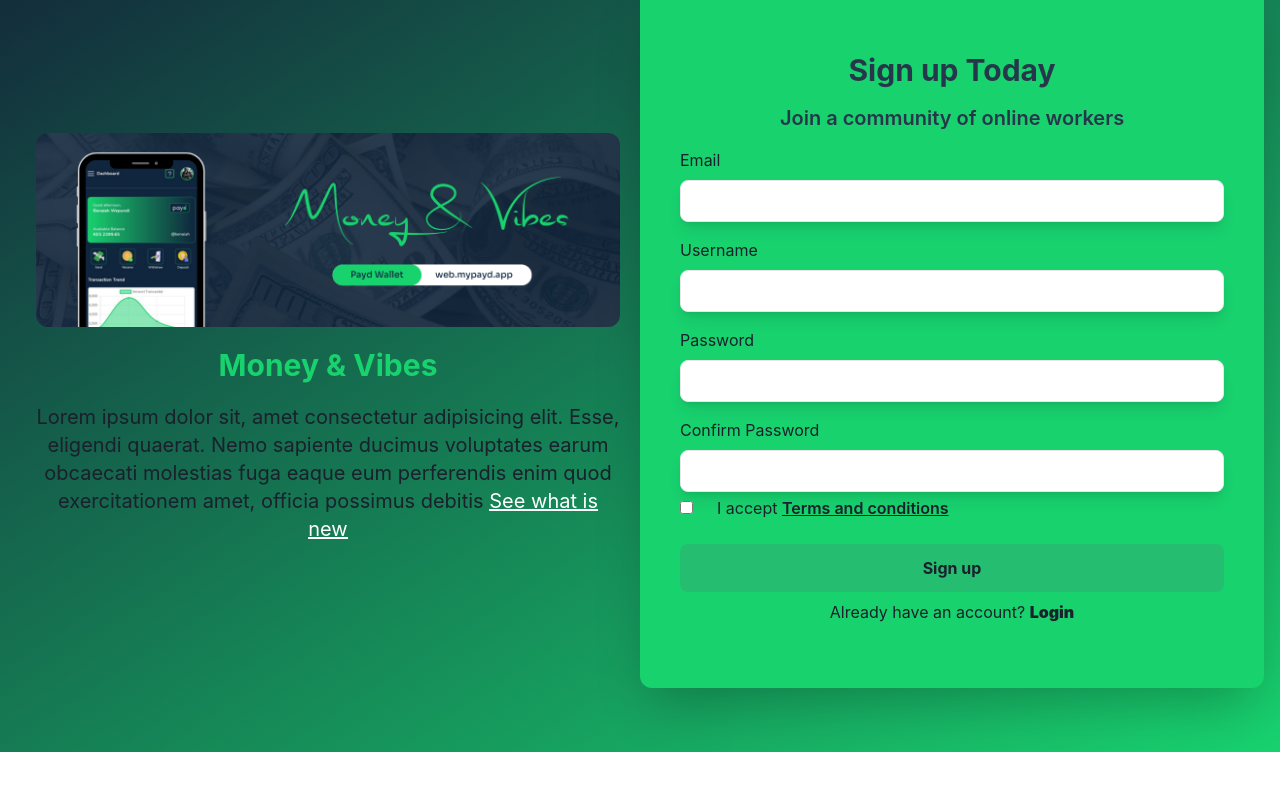
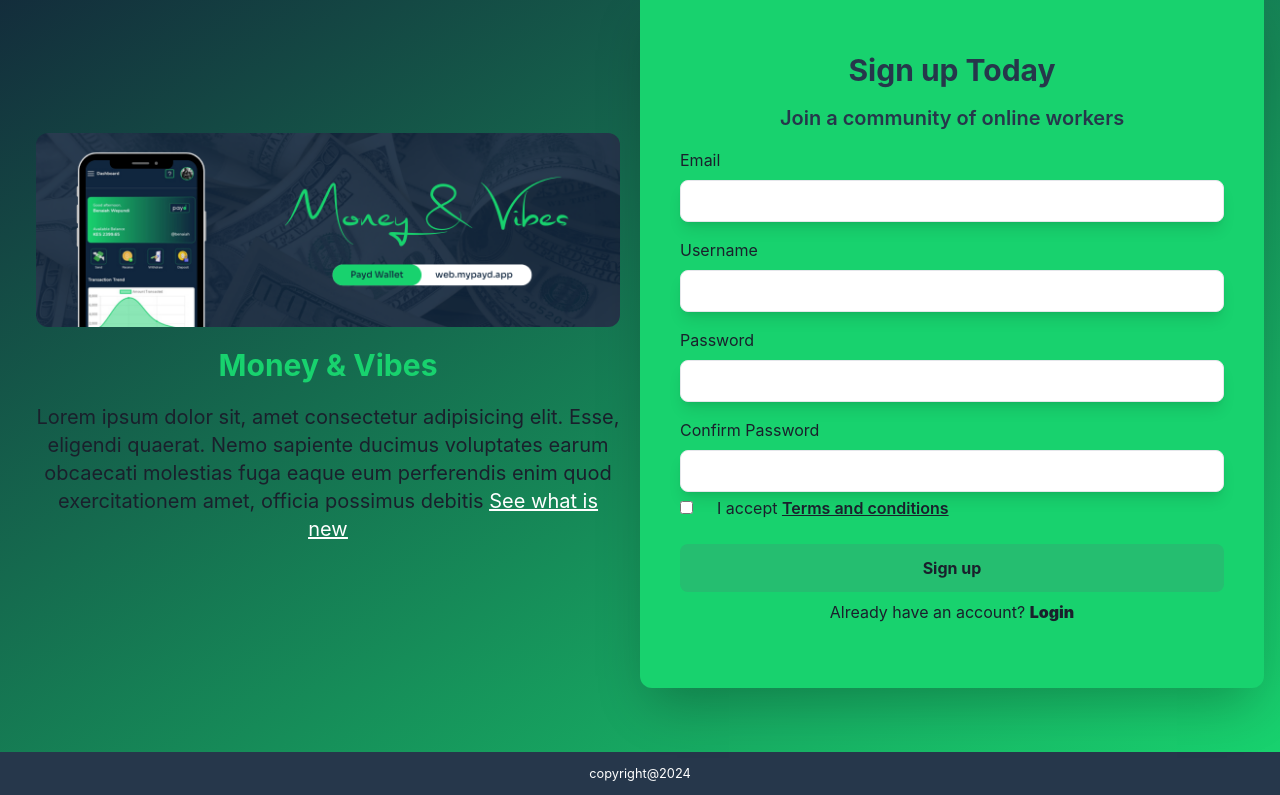
Before and after one commit to atuyabirisi/-payd, a React (Vite) app: page / in a window 1280 px wide. Shown: the part 178-973 px from the top of the page. Before the commit the page ends 930 px from the top, so only its background shows below. Built offline with nearby package versions, Linux system fonts and the light colour scheme.

Commit message:
build footer

```diff
--- a/src/App.tsx
+++ b/src/App.tsx
@@ -1,3 +1,4 @@
+import Footer from "./components/Footer";
 import Navbar from "./components/Navbar";
 import HeroSecLayout from "./components/herosection/HeroSecLayout";
 
@@ -6,6 +7,7 @@ export default function App() {
     <>
       <Navbar />
       <HeroSecLayout />
+      <Footer />
     </>
   );
 }
--- /dev/null
+++ b/src/components/Footer.tsx
@@ -0,0 +1,7 @@
+export default function Footer() {
+  return (
+    <div className="flex justify-center py-3 text-white bg-background">
+      <small>copyright@2024</small>
+    </div>
+  );
+}
```
